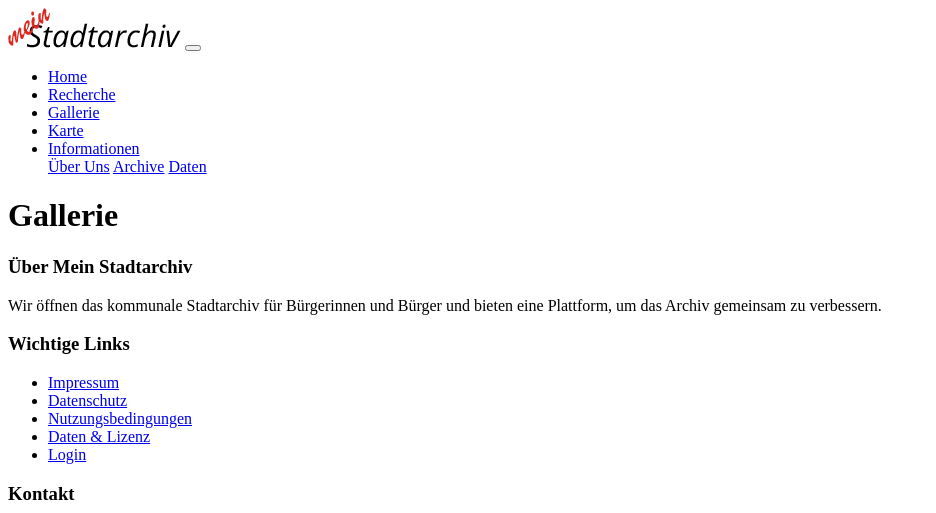
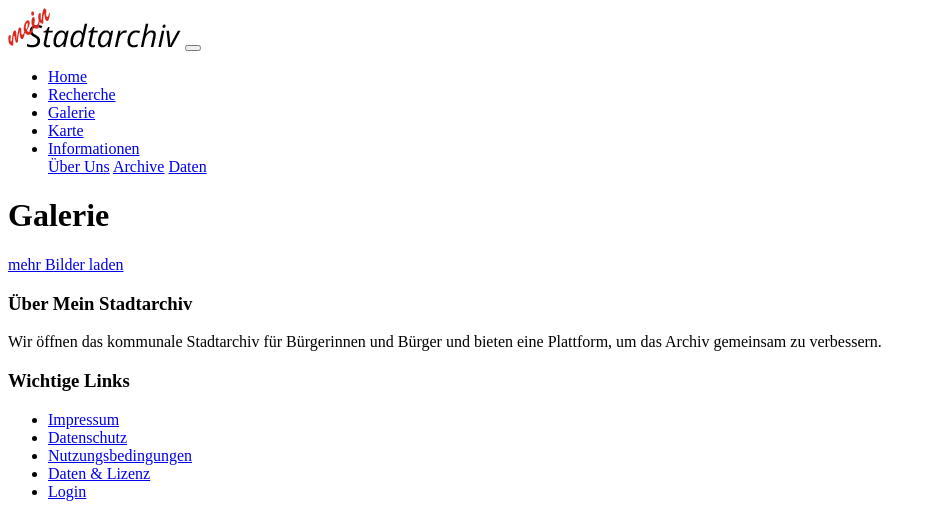
Before and after one commit to okfde/mein-stadtarchiv, a Python web app: template webapp/gallery/templates/gallery.html in a window 1280 px wide. Shown: the top 513 px of the page, without its empty margins (0-936 px from the left). Run offline with Jinja, Linux system fonts and the light colour scheme; the template is opened without the code that fills it, so the values that code supplies are empty; some libraries are stand-ins or nearby versions.

Commit message:
fix typo

```diff
--- a/webapp/gallery/templates/gallery.html
+++ b/webapp/gallery/templates/gallery.html
@@ -3,7 +3,8 @@
 {% block content %}
     <div class="row">
         <div class="col-md-12">
-            <h1>Gallerie</h1>
+            <h1>Galerie</h1>
+            <p><a href="/gallery" class="btn btn-block">mehr Bilder laden</a></p>
             <div id="image-wall">
                 {% for file in files %}
                     <a href="{{ file.document }}"><img alt="{{ file.alt }}" src="{{ file.src }}"/></a>
--- a/webapp/templates/layout.html
+++ b/webapp/templates/layout.html
@@ -50,7 +50,7 @@
                             <a class="nav-link" href="/recherche">Recherche</a>
                         </li>
                         <li class="nav-item">
-                            <a class="nav-link" href="/gallery">Gallerie</a>
+                            <a class="nav-link" href="/gallery">Galerie</a>
                         </li>
                         <li class="nav-item">
                             <a class="nav-link" href="/map">Karte</a>
```
